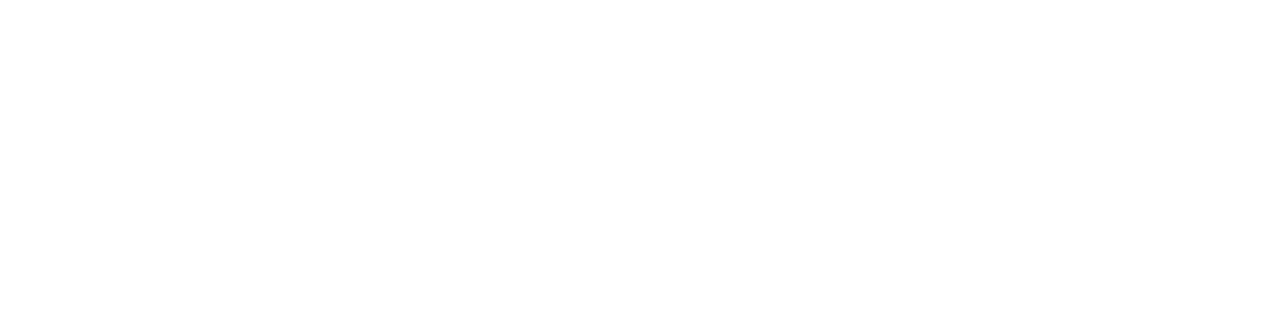
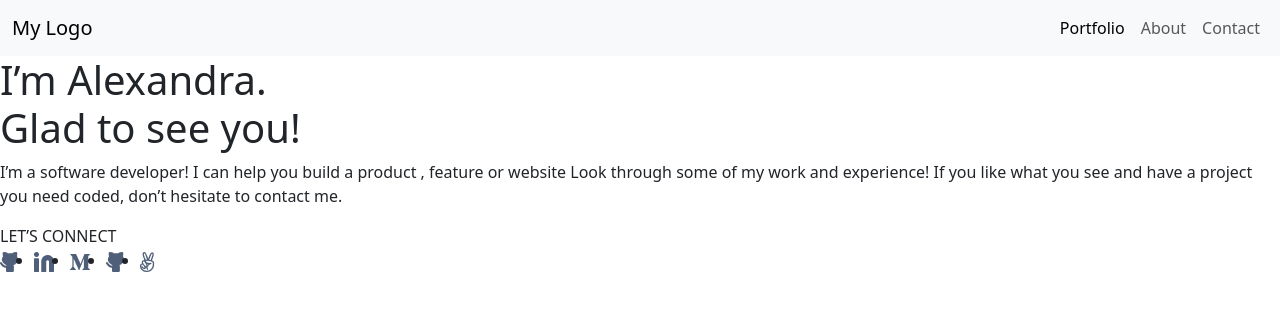
Before and after one commit to Graceshiks/Portfolio-bootstrap, a plain HTML site: page index.html in a window 1280 px wide. Drawn offline with nearby package versions, Linux system fonts and the light colour scheme.

Commit message:
add nav and heading

```diff
--- a/index.html
+++ b/index.html
@@ -4,11 +4,46 @@
     <meta charset="UTF-8">
     <meta name="viewport" content="width=device-width, initial-scale=1.0">
     <title>Document</title>
-    <link rel="stylesheet" href="style.css">
     <link href="https://cdn.jsdelivr.net/npm/bootstrap@5.3.0/dist/css/bootstrap.min.css" rel="stylesheet" integrity="sha384-9ndCyUaIbzAi2FUVXJi0CjmCapSmO7SnpJef0486qhLnuZ2cdeRhO02iuK6FUUVM" crossorigin="anonymous">
     <script src="https://cdn.jsdelivr.net/npm/bootstrap@5.3.0/dist/js/bootstrap.bundle.min.js" integrity="sha384-geWF76RCwLtnZ8qwWowPQNguL3RmwHVBC9FhGdlKrxdiJJigb/j/68SIy3Te4Bkz" crossorigin="anonymous"></script>
+    <link rel="stylesheet" href="style.css">
 </head>
 <body>
-
+    <nav class="navbar navbar-expand-lg navbar-light bg-light">
+  <div class="container-fluid">
+    <a class="navbar-brand logo" href="#">My Logo</a>
+    <button class="navbar-toggler" type="button" data-bs-toggle="collapse" data-bs-target="#navbarNav" aria-controls="navbarNav" aria-expanded="false" aria-label="Toggle navigation">
+      <span class="navbar-toggler-icon"></span>
+    </button>
+    <div class="collapse navbar-collapse justify-content-lg-end" id="navbarNav">
+      <ul class="navbar-nav">
+        <li class="nav-item">
+          <a class="nav-link active" aria-current="page" href="#">Portfolio</a>
+        </li>
+        <li class="nav-item">
+          <a class="nav-link" href="#">About</a>
+        </li>
+        <li class="nav-item">
+          <a class="nav-link" href="#">Contact</a>
+        </li>
+      </ul>
+    </div>
+  </div>
+</nav>
+    <section class="heading">
+        <div class="heading-container d-flex flex-column">
+            <h1 class="title fs-1">I’m Alexandra. <br>
+                Glad to see you!</h1>
+            <p class="p-head">I’m a software developer! I can help you build a product , feature or website Look through some of my work and experience! If you like what you see and have a project you need coded, don’t hesitate to contact me.</p>
+            <span class="connect">LET’S CONNECT</span>
+            <ul class="social-media d-flex gap-3 p-0">
+                <li><a href=""><img src="images/github.png" alt=""></a></li>
+                <li><a href=""><img src="images/linkedin.png" alt=""></a></li>
+                <li><a href=""><img src="images/medium.png" alt=""></a></li>
+                <li><a href=""><img src="images/github.png" alt=""></a></li>
+                <li><a href=""><img src="images/anglelist.png" alt=""></a></li>
+            </ul>
+        </div>
+    </section>
 </body>
 </html>
```
